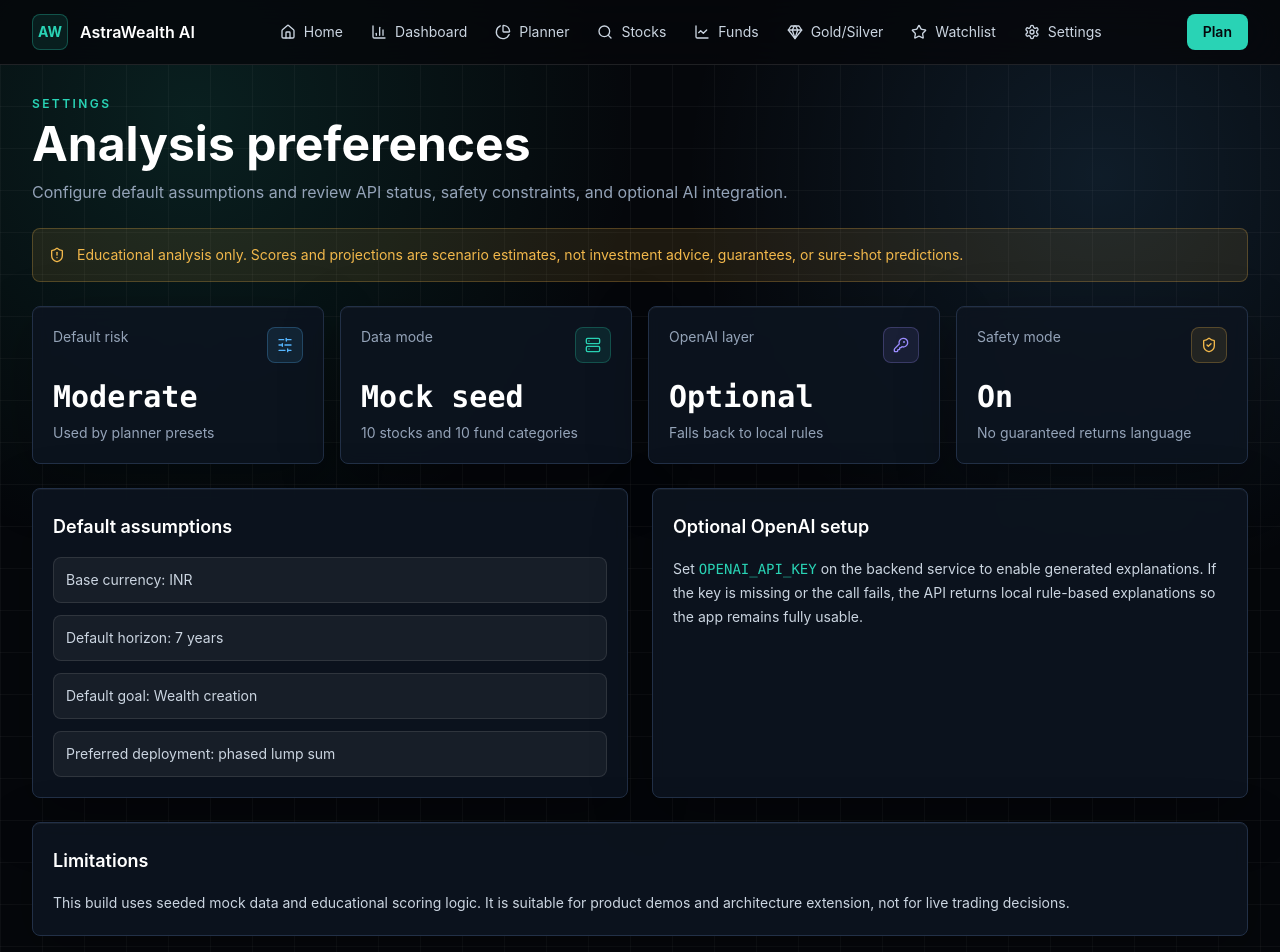
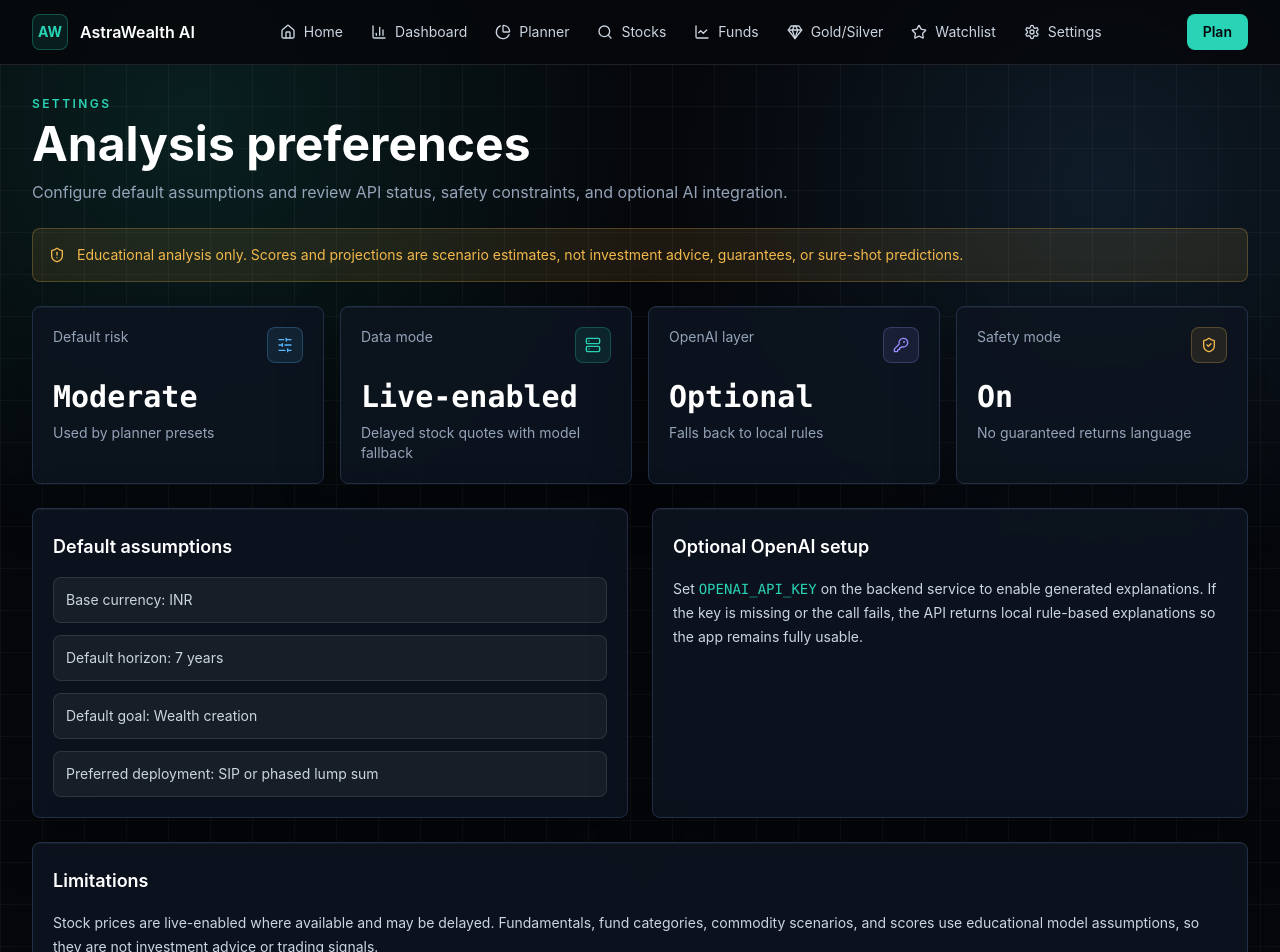
Before and after one commit to Rishant-tech/AstraWealth-AI, a Next.js app in the folder frontend/: page /settings in a window 1280 px wide. Shown: the top 952 px of the page. Built offline with nearby package versions, Linux system fonts and the light colour scheme.

Commit message:
Clean data source labels in UI

```diff
--- a/frontend/app/funds/[id]/page.tsx
+++ b/frontend/app/funds/[id]/page.tsx
@@ -30,7 +30,7 @@ export default async function FundDetailPage({ params }: { params: { id: string
         </Card>
 
         <div className="grid gap-4 sm:grid-cols-2 lg:grid-cols-4">
-          <MetricCard label="NAV" value={inr(fund.nav)} delta="Latest mock NAV" />
+          <MetricCard label="NAV" value={inr(fund.nav)} delta="Reference NAV" />
           <MetricCard label="1Y / 3Y / 5Y" value={`${pct(fund.return1Y)} / ${pct(fund.return3Y)}`} delta={`5Y ${pct(fund.return5Y)}`} tone="sky" />
           <MetricCard label="Expense ratio" value={plainPct(fund.expenseRatio)} delta={`AUM ${inr(fund.aum)} Cr`} tone="amber" />
           <MetricCard label="Sharpe / Alpha" value={`${fund.sharpeRatio.toFixed(2)} / ${fund.alpha.toFixed(1)}`} delta={`Beta ${fund.beta.toFixed(2)}`} tone="violet" />
--- a/frontend/app/funds/page.tsx
+++ b/frontend/app/funds/page.tsx
@@ -13,7 +13,7 @@ export default async function FundsPage() {
   const funds = (await safe(getFunds())) || [];
   return (
     <Shell>
-      <PageHeader eyebrow="Mutual fund analyzer" title="Search fund categories" description="Compare category-level mock funds by returns, cost, AUM, drawdown, risk-adjusted placeholders, and suitability." />
+      <PageHeader eyebrow="Mutual fund analyzer" title="Search fund categories" description="Compare category-level fund models by returns, cost, AUM, drawdown, risk-adjusted signals, and suitability." />
       <div className="space-y-6">
         <DisclaimerBanner />
         <SearchBox type="funds" />
--- a/frontend/app/settings/page.tsx
+++ b/frontend/app/settings/page.tsx
@@ -13,14 +13,14 @@ export default function SettingsPage() {
         <DisclaimerBanner />
         <div className="grid gap-4 sm:grid-cols-2 lg:grid-cols-4">
           <MetricCard label="Default risk" value="Moderate" delta="Used by planner presets" icon={SlidersHorizontal} tone="sky" />
-          <MetricCard label="Data mode" value="Mock seed" delta="10 stocks and 10 fund categories" icon={Server} />
+          <MetricCard label="Data mode" value="Live-enabled" delta="Delayed stock quotes with model fallback" icon={Server} />
           <MetricCard label="OpenAI layer" value="Optional" delta="Falls back to local rules" icon={KeyRound} tone="violet" />
           <MetricCard label="Safety mode" value="On" delta="No guaranteed returns language" icon={ShieldCheck} tone="amber" />
         </div>
         <div className="grid gap-6 lg:grid-cols-2">
           <Card title="Default assumptions">
             <div className="space-y-3 text-sm text-slate-300">
-              {["Base currency: INR", "Default horizon: 7 years", "Default goal: Wealth creation", "Preferred deployment: phased lump sum"].map((item) => (
+              {["Base currency: INR", "Default horizon: 7 years", "Default goal: Wealth creation", "Preferred deployment: SIP or phased lump sum"].map((item) => (
                 <div key={item} className="rounded-lg border border-white/10 bg-white/5 p-3">{item}</div>
               ))}
             </div>
@@ -33,7 +33,7 @@ export default function SettingsPage() {
         </div>
         <Card title="Limitations">
           <p className="text-sm leading-6 text-slate-300">
-            This build uses seeded mock data and educational scoring logic. It is suitable for product demos and architecture extension, not for live trading decisions.
+            Stock prices are live-enabled where available and may be delayed. Fundamentals, fund categories, commodity scenarios, and scores use educational model assumptions, so they are not investment advice or trading signals.
           </p>
         </Card>
       </div>
--- a/frontend/app/stocks/[symbol]/page.tsx
+++ b/frontend/app/stocks/[symbol]/page.tsx
@@ -20,7 +20,7 @@ export default async function StockDetailPage({ params }: { params: { symbol: st
       <div className="space-y-6">
         <DisclaimerBanner text={analysis.disclaimer} />
         <div className="rounded-lg border border-sky/25 bg-sky/10 p-4 text-sm text-sky">
-          Quote source: {stock.dataSource || "mock-seed"}
+          Quote source: {stock.dataSource || "model-universe"}
           {stock.lastUpdated ? ` · Last updated ${new Date(stock.lastUpdated).toLocaleString("en-IN", { timeZone: "Asia/Kolkata" })}` : ""}
         </div>
         <Card title="AI recommendation" action={<ScoreBadge score={analysis.score} label={analysis.label} />}>
--- a/frontend/app/stocks/page.tsx
+++ b/frontend/app/stocks/page.tsx
@@ -39,7 +39,7 @@ export default async function StocksPage() {
               { key: "return", header: "1Y", render: (row) => pct(row.return1Y) },
               { key: "pe", header: "PE", render: (row) => row.peRatio.toFixed(1) },
               { key: "roe", header: "ROE", render: (row) => pct(row.roe) },
-              { key: "source", header: "Source", render: (row) => row.dataSource || "mock-seed" }
+              { key: "source", header: "Source", render: (row) => row.dataSource || "model-universe" }
             ]}
           />
         </Card>
```
Also changed, not shown: 2 other files (tests, documents, lock files or other folders).
